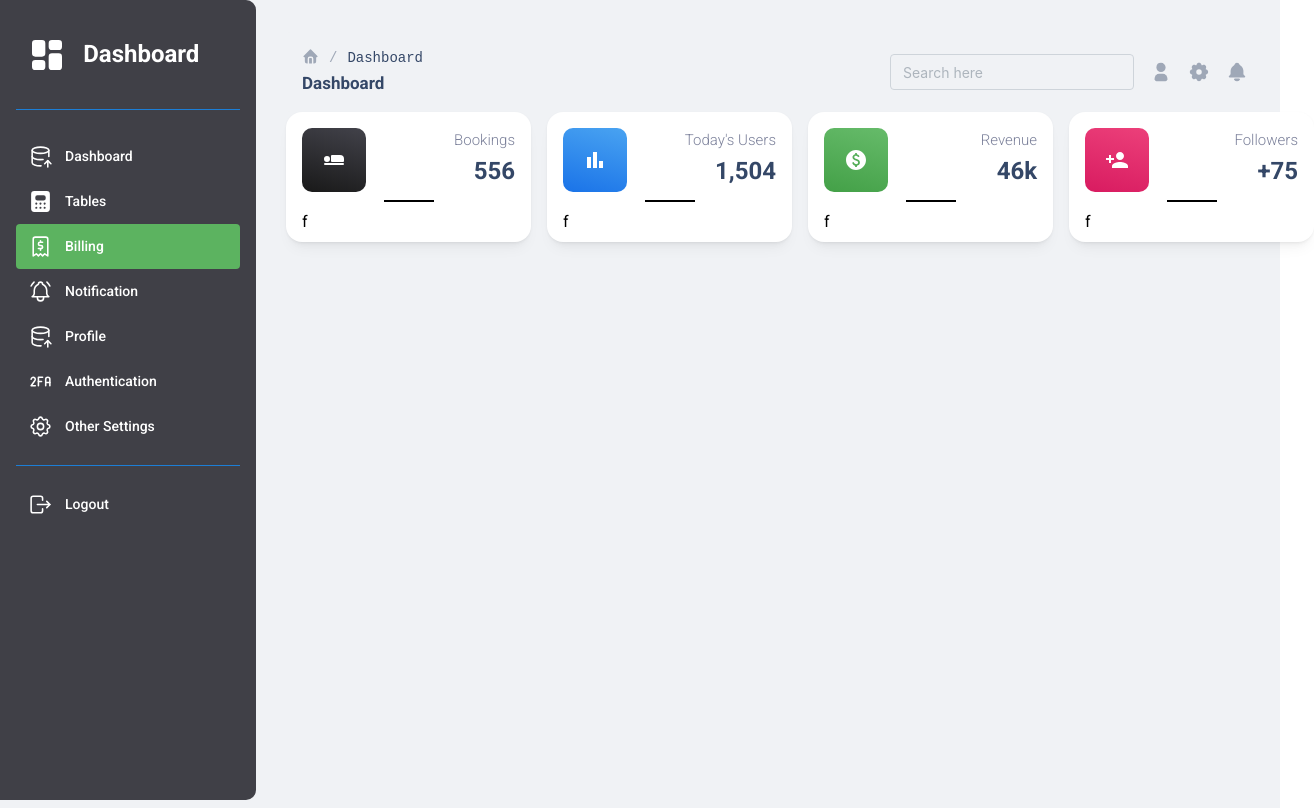
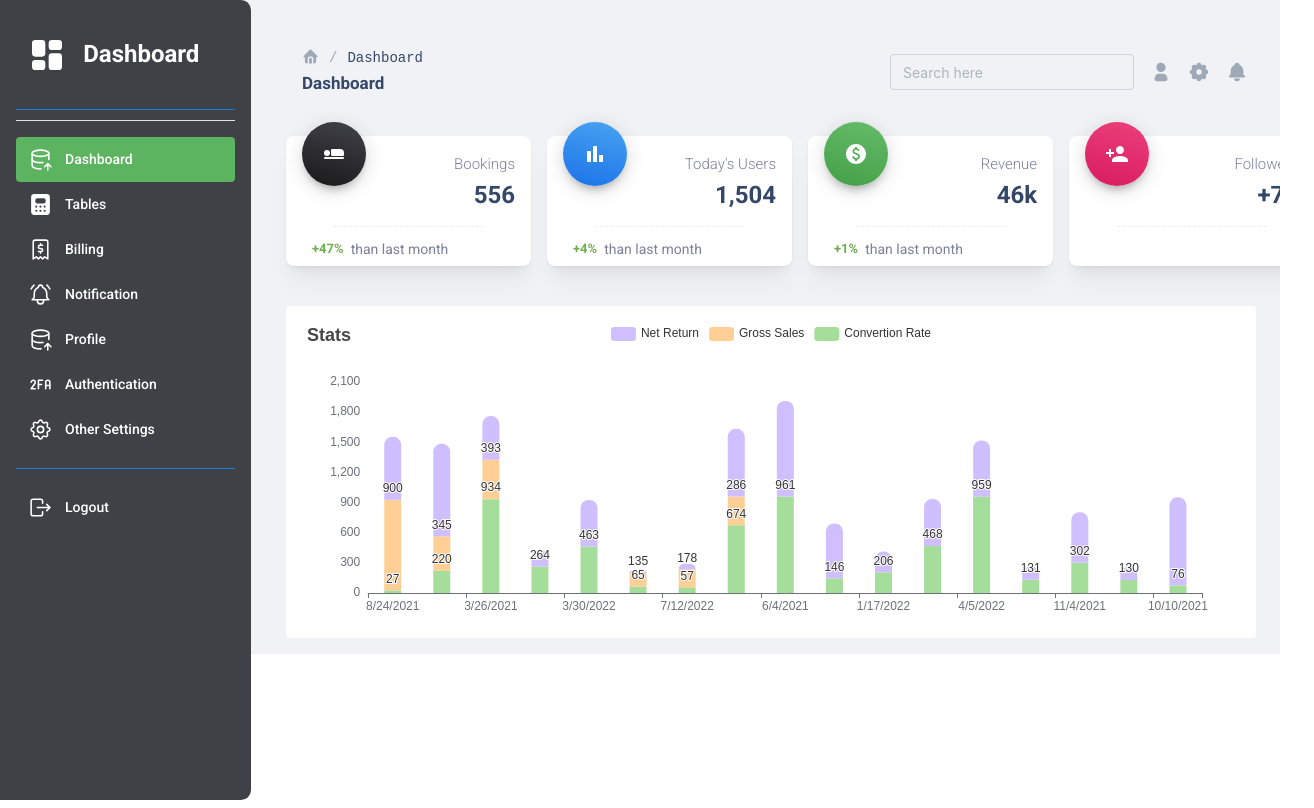
Before and after one commit to anand-2/dashboardNext, a Next.js app: page /dashboard in a window 1280 px wide. Shown: the whole page, 1314 px wide, since content can reach past the window. Built offline with nearby package versions, Linux system fonts and the light colour scheme.

Commit message:
bar graph added

```diff
--- /dev/null
+++ b/app/dashboard/GraphCard.tsx
@@ -0,0 +1,103 @@
+'use client'
+import { Card } from '@mantine/core';
+import { grossSales, netReturn,convRate } from './MOCK_DATA';
+import { BasePrivateKeyEncodingOptions } from 'crypto';
+import ReactEcharts from "echarts-for-react";
+
+
+
+
+function GraphCard() {
+ const  option = {
+    title: {
+      text: 'Stats'
+    },
+    tooltip: {
+      trigger: 'axis',
+      axisPointer: {
+        type: 'shadow'
+      },
+      // formatter: function (params) {
+      //   let tar;
+      //   if (params[1] && params[1].value !== '-') {
+      //     tar = params[1];
+      //   } else {
+      //     tar = params[2];
+      //   }
+      //   return tar && tar.name + '<br/>' + tar.seriesName + ' : ' + tar.value;
+      // }
+    },
+    legend: {
+      data: ['Net Return', 'Gross Sales','Convertion Rate']
+    },
+    grid: {
+      left: '3%',
+      right: '4%',
+      bottom: '3%',
+      containLabel: true
+    },
+    xAxis: {
+      type: 'category',
+      data: netReturn.data.map(item=>{return item.date})
+
+    },
+    yAxis: {
+      type: 'value',
+      splitLine: {
+        show: false
+     },
+    },
+    series: [
+
+      {
+        name: 'Convertion Rate',
+        type: 'bar',
+        stack: 'Total',
+        itemStyle: {
+          color: '#A5DD9B',
+          borderRadius: [0, 0 , 0, 0]
+        },
+        label: {
+          show: true,
+          position: 'top'
+        },
+        data: convRate.data.map(item=>{return item.value})
+      },
+      {
+        name: 'Gross Sales',
+        type: 'bar',
+        stack: 'Total',
+        itemStyle: {
+          color: '#FFCF96',
+        },
+
+        label: {
+          show: true,
+          position: 'top'
+        },
+        data: [900, 345, 393, '-', '-', 135, 178, 286, '-', '-', '-']
+      },
+      {
+        name: 'Net Return',
+        type: 'bar',
+        stack: 'Total',
+        barWidth:17,
+        itemStyle: {
+          color: '#D0BFFF',
+          borderRadius: [8, 8, 0, 0 ],
+        },
+        label: {
+          show: false,
+          position: 'bottom'
+        },
+        data: netReturn.data.map(item=>{return item.value})
+      }
+    ]
+  };
+
+  return (
+    <Card m='1.5rem 1.5rem 1rem 1rem'><ReactEcharts option={option} /></Card>
+  )
+}
+
+export default GraphCard
--- /dev/null
+++ b/app/dashboard/MOCK_DATA.tsx
@@ -0,0 +1,65 @@
+export const grossSales = {
+    data: [
+    { date: "4/1/2023", value: "617" },
+    { date: "5/26/2023", value: "929" },
+    { date: "6/7/2023", value: "923" },
+    { date: "10/23/2023", value: "515" },
+    { date: "11/5/2023", value: "150" },
+    { date: "11/18/2023", value: "601" },
+    { date: "4/8/2023", value: "922" },
+    { date: "9/8/2023", value: "239" },
+    { date: "3/30/2023", value: "829" },
+    { date: "5/23/2023", value: "393" },
+    { date: "2/10/2024", value: "304" },
+    { date: "5/15/2023", value: "366" },
+    { date: "12/8/2023", value: "325" },
+    { date: "10/30/2023", value: "771" },
+    { date: "8/9/2023", value: "233" },
+
+] };
+
+
+
+export const netReturn = {
+    data : [
+    {date:"8/24/2021",value:"627"},
+    {date:"9/24/2021",value:"920"},
+    {date:"3/26/2021",value:"434"},
+    {date:"12/13/2021",value:"164"},
+    {date:"3/30/2022",value:"463"},
+    {date:"3/28/2022",value:"25"},
+    {date:"7/12/2022",value:"57"},
+    {date:"7/1/2022",value:"674"},
+    {date:"6/4/2021",value:"951"},
+    {date:"7/9/2021",value:"546"},
+    {date:"1/17/2022",value:"206"},
+    {date:"1/28/2022",value:"468"},
+    {date:"4/5/2022",value:"559"},
+    {date:"3/11/2022",value:"131"},
+    {date:"11/4/2021",value:"502"},
+    {date:"9/21/2021",value:"130"},
+    {date:"10/10/2021",value:"876"}
+]};
+
+
+
+export const convRate = {
+    data : [
+    {date:"8/24/2021",value:"27"},
+    {date:"9/24/2021",value:"220"},
+    {date:"3/26/2021",value:"934"},
+    {date:"12/13/2021",value:"264"},
+    {date:"3/30/2022",value:"463"},
+    {date:"3/28/2022",value:"65"},
+    {date:"7/12/2022",value:"57"},
+    {date:"7/1/2022",value:"674"},
+    {date:"6/4/2021",value:"961"},
+    {date:"7/9/2021",value:"146"},
+    {date:"1/17/2022",value:"206"},
+    {date:"1/28/2022",value:"468"},
+    {date:"4/5/2022",value:"959"},
+    {date:"3/11/2022",value:"131"},
+    {date:"11/4/2021",value:"302"},
+    {date:"9/21/2021",value:"130"},
+    {date:"10/10/2021",value:"76"}
+]};
--- a/app/dashboard/dashboard.module.css
+++ b/app/dashboard/dashboard.module.css
@@ -8,6 +8,7 @@
     display: flex;
     flex-direction: column;
     background-color: #404047;
+    position: sticky;
     border-radius: 0px 10px 10px 0px;
     overflow-x: hidden;
     font-family: "Roboto", sans-serif;
@@ -16,12 +17,14 @@
 
   .navbarMain {
     flex: 1;
+    position: sticky;
+
 
   }
 
   .header {
     padding-bottom: var(--mantine-spacing-md);
-    margin-bottom: calc(var(--mantine-spacing-md) * 1.5);
+      /* margin-bottom: calc(var(--mantine-spacing-md) * 1.5); */
     border-bottom: rem(1px) solid var(--mantine-color-blue-7);
 
   }
@@ -88,6 +91,14 @@
 
 }
 
+.dashDesc{
+  flex-direction: row;
+  display: flex;
+  color: #F0F2F5;
+  font-family: "Roboto", sans-serif;
+
+}
+
 .CardInfoName{
   justify-self: right;
 
@@ -101,3 +112,14 @@
 .cardIcon{
   color: white;
 }
+
+.cardHover{
+  justify-content:center;
+  display:flex;
+  align-items:center;
+  position: absolute;
+   margin-top: -30px;
+  z-index: 100;
+  border-radius:50px;
+  box-shadow: rgba(0, 0, 0, 0.14) 0rem 0.25rem 1.25rem 0rem, rgba(64, 64, 64, 0.4) 0rem 0.4375rem 0.625rem -0.3125rem;
+}
--- a/app/dashboard/mainDash.tsx
+++ b/app/dashboard/mainDash.tsx
@@ -1,4 +1,4 @@
-import { Card,Autocomplete, Box } from '@mantine/core'
+import { Card,Autocomplete, Box,Divider } from '@mantine/core'
 import React,{useState} from 'react'
 import classes from "./dashboard.module.css"
 import {IconHomeFilled,IconSearch,IconSettingsFilled,IconUserFilled,IconBellFilled} from "@tabler/icons-react"
@@ -43,13 +43,13 @@ function mainDash() {
     <div style={{display:'flex',flexDirection:'row' ,gap:'1rem'}}>
     {data?.map((item: DataItem) => {
                 return (
-                    <div key={item.name} >
-                        <Card shadow='sm' radius='lg' w='245px' h='130px'>
+                    <div key={item.name}>
+                        <Card pos='static' mt='1.5rem' shadow='md' radius='md' w='245px' h='130px'>
                           <div style={{display:'flex',flexDirection:'column'}}>
 
                             <div style={{display:'flex',flexDirection:'row',justifyContent:'space-between'}}>
                               <div>
-                                <Box w='64px' h='64px' style={{backgroundImage:item.color,justifyContent:'center',display:'flex',alignItems:'center',borderRadius:'10px'}}><item.icon className={classes.cardIcon}/></Box>
+                                <Box className={classes.cardHover} w='64px' h='64px'  style={{backgroundImage:item.color}}><item.icon className={classes.cardIcon}/></Box>
                               </div>
                               <div style={{textAlign:'right'}}>
                                 <span style={{ color:'#7B809A',fontSize:'15px',fontWeight:'300'}}>{item.name}</span><br></br>
@@ -57,8 +57,11 @@ function mainDash() {
                               </div>
                             </div>
 
-                              <hr color='black' style={{width :'50px'}}></hr>
-                              <div>f</div>
+                            <Divider variant='dashed' my="sm" w='150px' style={{alignSelf:'center'}} color='#EBEDF0'/>
+                            {item?.profit && <div className={classes.dashDesc}>
+                              <div style={{color:'#6EAF50',fontSize:'13px',fontWeight:'600',paddingLeft:'10px'}}>+{item?.profit}%</div>
+                            <span style={{color:'#7B809A',fontSize:'14px',paddingLeft:'7px'}}>than last month</span>
+                            </div>}
                           </div>
                         </Card>
                     </div>
--- a/app/dashboard/page.jsx
+++ b/app/dashboard/page.jsx
@@ -2,22 +2,26 @@
 import React from 'react'
 import SideBar from "./sideBar"
 import MainDash from "./mainDash"
+import GraphCard from "./GraphCard"
 import { SimpleGrid, Skeleton, Container, Stack, useMantineTheme, px, Grid, GridCol } from '@mantine/core';
 
 
 function page() {
   return (
-    <div style={{backgroundColor:'#F0F2F5'}}>
+    <div style={{backgroundColor:'#F0F2F5',overflow:'hidden'}}>
 
 
     <Grid>
-      <GridCol span={{ base: 12, xs: 2.5 }}>
+      <GridCol span={{ base: 12, xs: 2.5 }} style={{position:'fixed',display:'flex'}}>
       <SideBar></SideBar>
       </GridCol>
-      <GridCol span={{ base: 12 , xs: 9.5 }}>
+      <GridCol span={{ base: 12 , xs: 9.5 }} style={{marginLeft:'270px'}}>
       <MainDash></MainDash>
+        <GraphCard></GraphCard>
 
       </GridCol>
+
+
 
         </Grid>
 
--- a/app/dashboard/sideBar.tsx
+++ b/app/dashboard/sideBar.tsx
@@ -1,6 +1,6 @@
 'use client'
 import { useState } from 'react';
-import { Group, Code } from '@mantine/core';
+import { Group, Code,Divider } from '@mantine/core';
 import {
   IconBellRinging,
   IconFingerprint,
@@ -28,7 +28,7 @@ const data = [
 ];
 
  function SideBar() {
-  const [active, setActive] = useState('Billing');
+  const [active, setActive] = useState('Dashboard');
 
   const links = data.map((item) => (
     <a
@@ -55,6 +55,8 @@ const data = [
         <IconLayoutDashboardFilled className={classes.headerIcon} />
         <h1 style={{color:'white'}}>Dashboard</h1>
         </Group>
+        <Divider my="xs" mb='1rem' />
+
         {links}
         <div  className={classes.footer}>
                <a href="#" className={classes.link} onClick={(event) => event.preventDefault()}>
--- a/app/page.tsx
+++ b/app/page.tsx
@@ -5,6 +5,7 @@ import {motion} from "framer-motion"
 import { useState } from 'react'
 import apple from "../public/apple.png"
 import '@mantine/core/styles.css';
+import '@mantine/charts/styles.css';
 
 
 export default function Home() {
--- a/package.json
+++ b/package.json
@@ -19,12 +19,16 @@
     "@types/react": "18.2.70",
     "@types/react-dom": "18.2.22",
     "autoprefixer": "10.4.19",
+    "chart.js": "^4.4.2",
+    "echarts": "^5.5.0",
+    "echarts-for-react": "^3.0.2",
     "eslint": "8.57.0",
     "eslint-config-next": "14.1.4",
     "framer-motion": "^11.0.22",
     "next": "14.1.4",
     "react": "18.2.0",
     "react-dom": "18.2.0",
+    "recharts": "^2.12.3",
     "tailwindcss": "3.4.1",
     "typescript": "5.4.3"
   },
```
Also changed, not shown: 1 other file (tests, documents, lock files or other folders).
